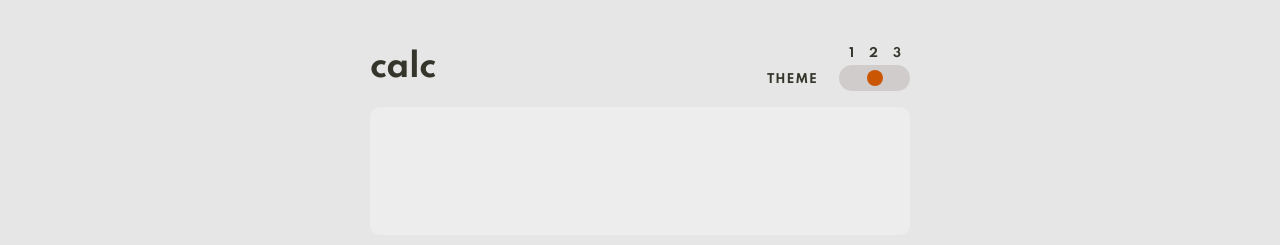
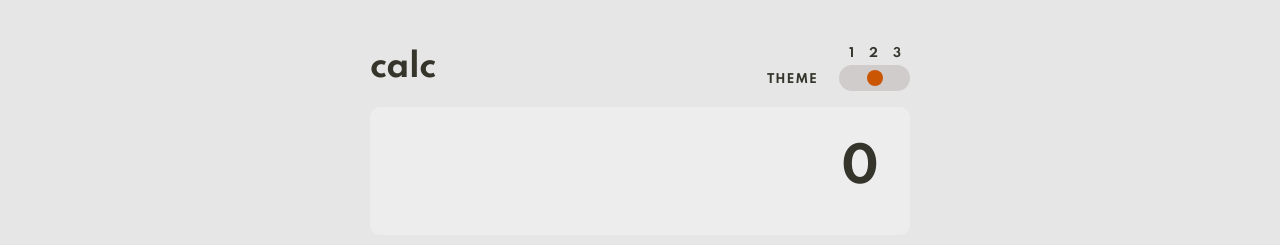
Before and after one commit to daklo91/reactolator, a React (Create React App) app: page / in a window 1280 px wide. Shown: the top 245 px of the page. Built offline with nearby package versions, Linux system fonts and the light colour scheme.

Commit message:
more commits

```diff
--- a/src/App.js
+++ b/src/App.js
@@ -2,10 +2,13 @@ import Footer from "./components/Layout/Footer";
 import Header from "./components/Layout/Header";
 import Display from "./components/calculator/Display";
 import Keyboard from "./components/calculator/Keyboard";
-import { useState, useEffect, useCallback } from "react";
+import { useState, useEffect } from "react";
 
 function App() {
-  const [symbol, setSymbol] = useState("");
+  const [activeNumber, setActiveNumber] = useState("0");
+  const [savedNumber, setSavedNumber] = useState("");
+  const [resultNumber, setResultNumber] = useState("");
+  const [operatorSymbol, setOperatorSymbol] = useState("");
   const [theme, setTheme] = useState(
     localStorage.getItem("theme")
       ? localStorage.getItem("theme")
@@ -38,15 +41,74 @@ function App() {
     localStorage.setItem("theme", themeString);
   };
 
-  const getSymbol = useCallback((recievedSymbol) => {
-    if (symbol.substr(-1) === "+") {
-      return;
+  const getSymbol = (recievedSymbol) => {
+    calculate(recievedSymbol);
+  };
+
+  const calculate = (recievedSymbol) => {
+    if (recievedSymbol.type === "number") {
+      setActiveNumber((prevState) => {
+        let newNumber = prevState + recievedSymbol.name;
+        if (newNumber.charAt(0) === "0" && !activeNumber.includes(".")) {
+          newNumber = newNumber.substring(1);
+        }
+        return newNumber;
+      });
     }
-    setSymbol((prevState) => prevState.concat(recievedSymbol));
-  }, []);
-
-  const cleanSymbol = () => {
-    setSymbol("");
+    if (recievedSymbol.name === ".") {
+      if (!activeNumber.includes(".")) {
+        setActiveNumber((prevState) => {
+          const newNumber = prevState + recievedSymbol.name;
+          return newNumber;
+        });
+      }
+    }
+    if (recievedSymbol.type === "operator" && !operatorSymbol) {
+      setOperatorSymbol(recievedSymbol.name);
+      setActiveNumber("");
+      setSavedNumber(activeNumber);
+    }
+    if (recievedSymbol.type === "operator" && operatorSymbol) {
+      setOperatorSymbol(recievedSymbol.name);
+    }
+    if (recievedSymbol.name === "DEL") {
+      setActiveNumber(Math.floor(activeNumber / 10));
+    }
+    if (recievedSymbol.name === "RESET") {
+      setOperatorSymbol("");
+      setActiveNumber("0");
+      setSavedNumber("");
+      setResultNumber("");
+    }
+    // if (recievedSymbol.name === "=" && resultNumber) {
+    //   setSavedNumber(resultNumber);
+    //   if (operatorSymbol === "+") {
+    //     setResultNumber(+savedNumber + +activeNumber);
+    //   }
+    //   if (operatorSymbol === "-") {
+    //     setResultNumber(+savedNumber - +activeNumber);
+    //   }
+    //   if (operatorSymbol === "x") {
+    //     setResultNumber(+savedNumber * +activeNumber);
+    //   }
+    //   if (operatorSymbol === "/") {
+    //     setResultNumber(+savedNumber / +activeNumber);
+    //   }
+    // }
+    if (recievedSymbol.name === "=") {
+      if (operatorSymbol === "+") {
+        setResultNumber(+savedNumber + +activeNumber);
+      }
+      if (operatorSymbol === "-") {
+        setResultNumber(+savedNumber - +activeNumber);
+      }
+      if (operatorSymbol === "x") {
+        setResultNumber(+savedNumber * +activeNumber);
+      }
+      if (operatorSymbol === "/") {
+        setResultNumber(+savedNumber / +activeNumber);
+      }
+    }
   };
 
   return (
@@ -54,7 +116,12 @@ function App() {
       <div id="calculator-body">
         <Header changeTheme={changeTheme} theme={theme} />
         <main>
-          <Display symbol={symbol} cleanSymbol={cleanSymbol} />
+          <Display
+            activeNumber={activeNumber}
+            operatorSymbol={operatorSymbol}
+            savedNumber={savedNumber}
+            resultNumber={resultNumber}
+          />
           <Keyboard getSymbol={getSymbol} />
         </main>
       </div>
--- a/src/components/calculator/Keyboard.js
+++ b/src/components/calculator/Keyboard.js
@@ -14,7 +14,7 @@ const symbols = [
   { name: "2", key: ["2"], type: "number" },
   { name: "3", key: ["3"], type: "number" },
   { name: "-", key: ["-"], type: "operator" },
-  { name: ".", key: [".", ","], type: "number" },
+  { name: ".", key: [".", ","], type: "other" },
   { name: "0", key: ["0"], type: "number" },
   { name: "/", key: ["/"], type: "operator" },
   { name: "x", key: ["x", "*"], type: "operator" },
--- a/src/components/calculator/display.js
+++ b/src/components/calculator/display.js
@@ -1,66 +1,34 @@
-import { useEffect, useState } from "react";
 import { Fragment } from "react";
 import classes from "./Display.module.css";
 
-const calculate = (firstNumber, operator, secondNumber) => {
-  const op = operator.trim();
-  if (op === "+") {
-    return firstNumber + secondNumber;
-  }
-  if (op === "-") {
-    return firstNumber - secondNumber;
-  }
-  if (op === "x") {
-    return firstNumber * secondNumber;
-  }
-  if (op === "/") {
-    return firstNumber / secondNumber;
-  }
-};
+// const calculate = (firstNumber, operator, secondNumber) => {
+//   const op = operator.trim();
+//   if (op === "+") {
+//     return firstNumber + secondNumber;
+//   }
+//   if (op === "-") {
+//     return firstNumber - secondNumber;
+//   }
+//   if (op === "x") {
+//     return firstNumber * secondNumber;
+//   }
+//   if (op === "/") {
+//     return firstNumber / secondNumber;
+//   }
+// };
 
 const Display = (props) => {
-  const [firstNumber, setFirstNumber] = useState("");
-  const [operator, setOperator] = useState("");
-  const [secondNumber, setSecondNumber] = useState("");
-  const [resultNumber, setResultNumber] = useState("");
-  const symbol = props.symbol;
-  const cleanSymbol = props.cleanSymbol;
-  useEffect(() => {
-    // if (splitted === []) {
-    //   setFirstNumber(symbol);
-    // }
-    const numbersToCalculate = resultNumber + symbol;
-    const splitted = numbersToCalculate.split(" ");
-    if (resultNumber) {
-      setFirstNumber(resultNumber);
-    } else setFirstNumber(splitted[0]);
-    setOperator(splitted[1]);
-    setSecondNumber(splitted[2]);
-    if (splitted[3]) {
-      const result = calculate(+splitted[0], splitted[1], +splitted[2]);
-      setResultNumber(result);
-      cleanSymbol();
-      // setOperator("");
-      // setSecondNumber("");
-    }
-  }, [symbol, cleanSymbol, resultNumber]);
-  console.log(
-    "first: " +
-      firstNumber +
-      "  oper: " +
-      operator +
-      "  second: " +
-      secondNumber
-  );
-  // console.log(operator);
   return (
     <Fragment>
       <div className={classes.display}>
-        <span className={classes["text--calculation"]}>
-          {firstNumber} {operator} {secondNumber}
-        </span>
+        {/* <span className={classes["text--calculation"]}>
+          &#8205;{props.savedNumber} {props.operatorSymbol}
+        </span> */}
         <span className={classes["text--result"]}>
-          {resultNumber ? resultNumber : firstNumber}
+          {props.savedNumber} {props.operatorSymbol} {props.activeNumber}{" "}
+          {props.resultNumber || props.resultNumber === 0
+            ? "= " + props.resultNumber
+            : null}
         </span>
       </div>
     </Fragment>
```
